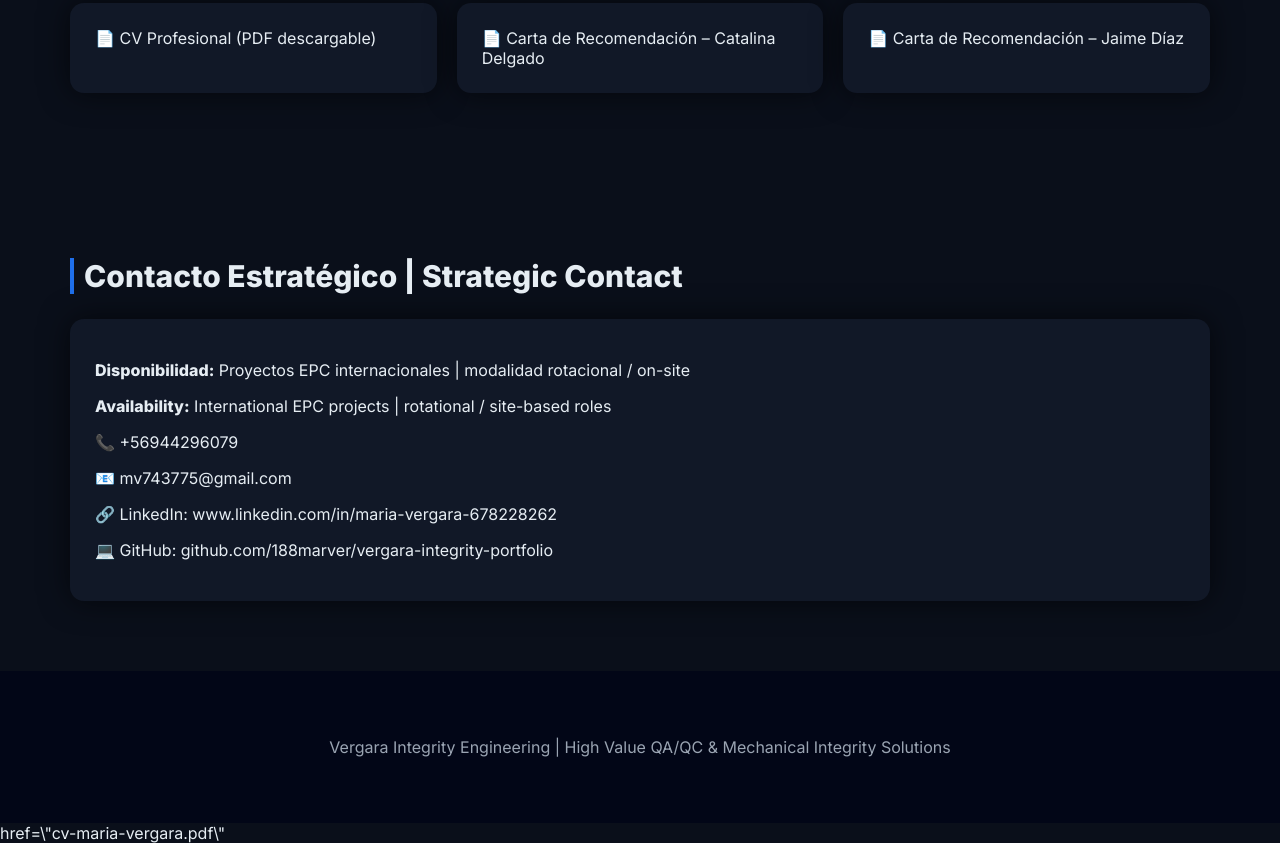
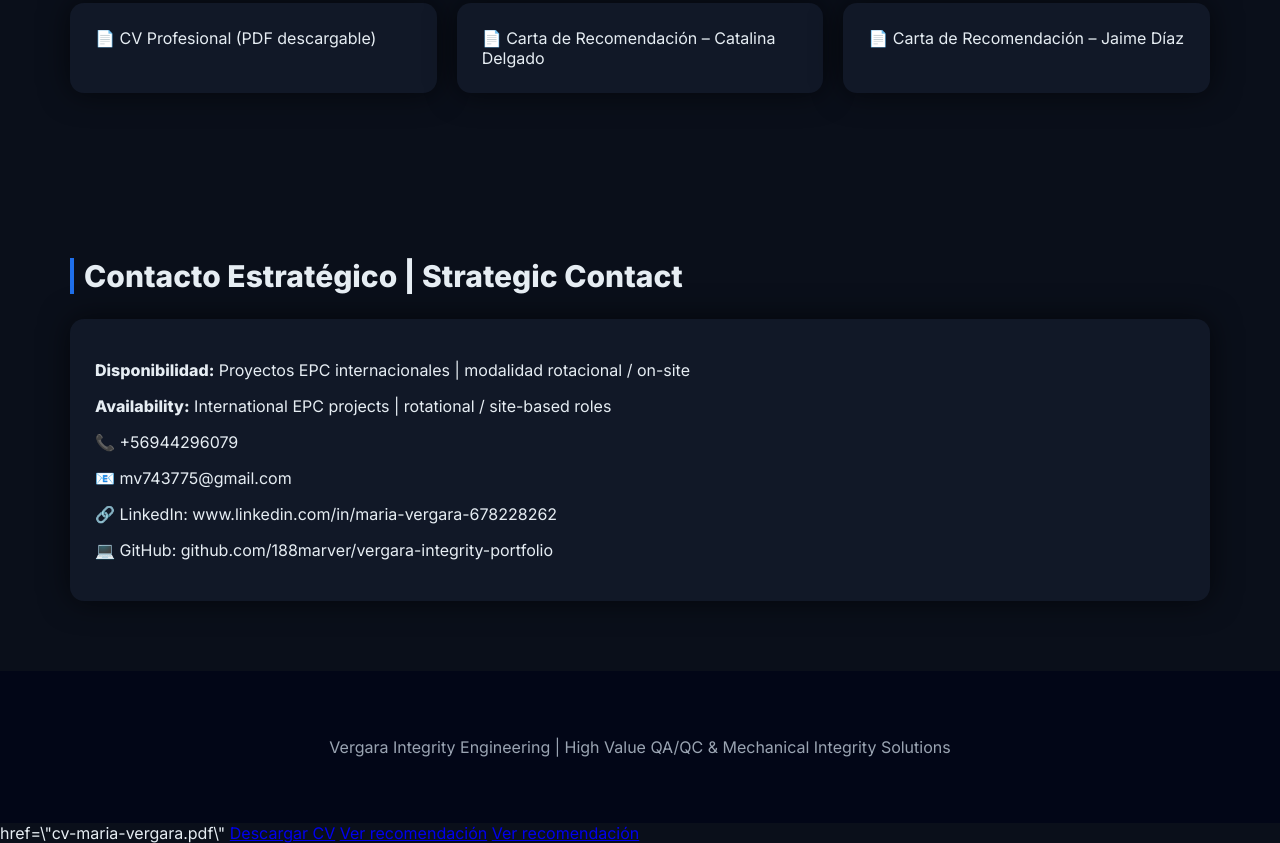
Before and after one commit to 188marver/vergara-integrity-portfolio, a plain HTML site: page index.html in a window 1280 px wide. Shown: the part 1792-2635 px from the top of the page. Drawn offline with Linux system fonts and the light colour scheme.

Commit message:
Update index.html

```diff
--- a/index.html
+++ b/index.html
@@ -108,3 +108,8 @@ h2 {font-size:30px;margin-bottom:25px;border-left:4px solid #1f6feb;padding-left
 </body>
 </html>
 href=\"cv-maria-vergara.pdf\"
+
+<a href=\"CV_Maria_Vergara.pdf\" class=\"btn\" target=\"_blank\">Descargar CV</a>
+
+<a href=\"Carta_Catalina.pdf\" target=\"_blank\">Ver recomendación</a>
+<a href=\"Carta_Jaime.pdf\" target=\"_blank\">Ver recomendación</a>
```
